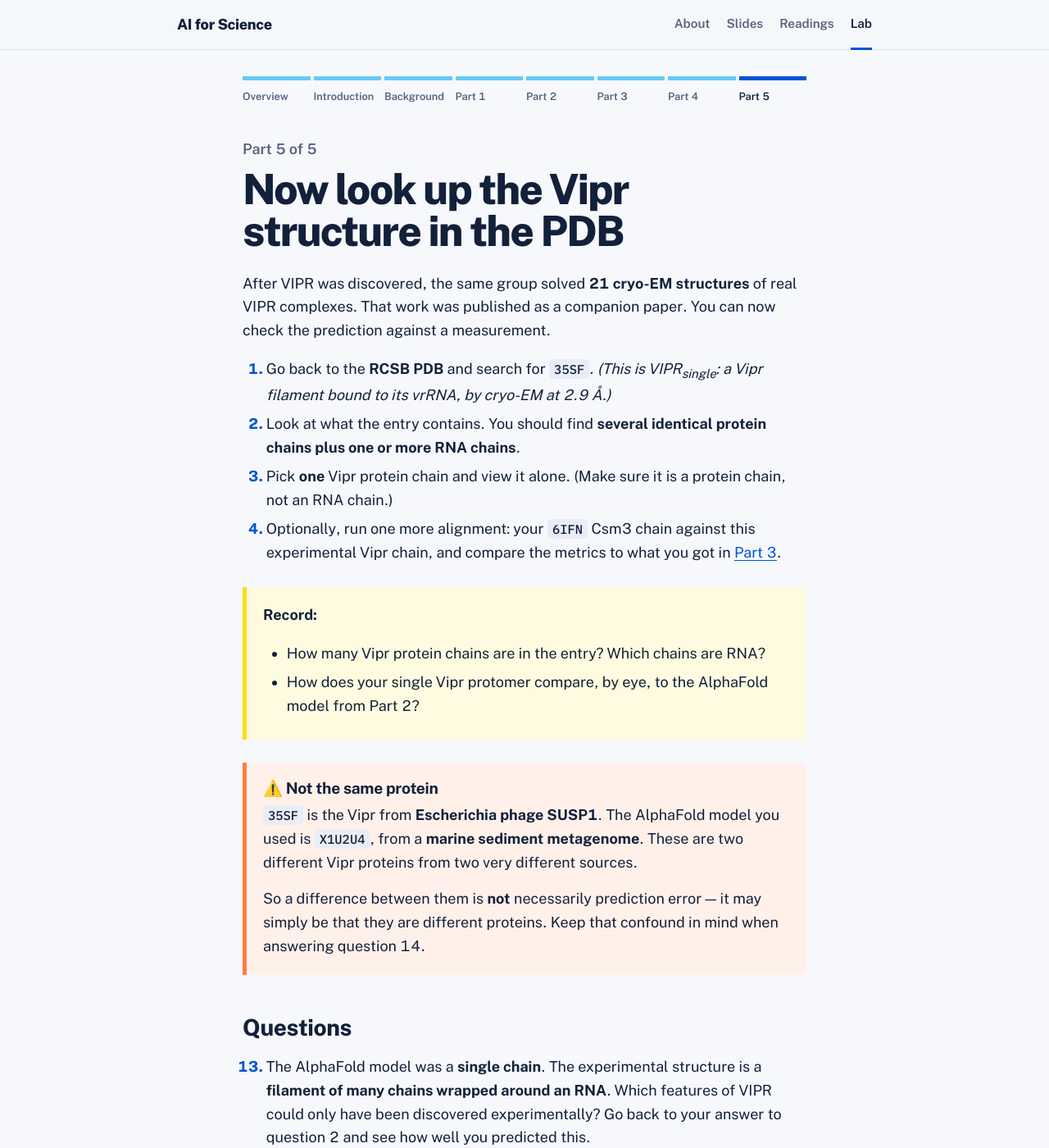
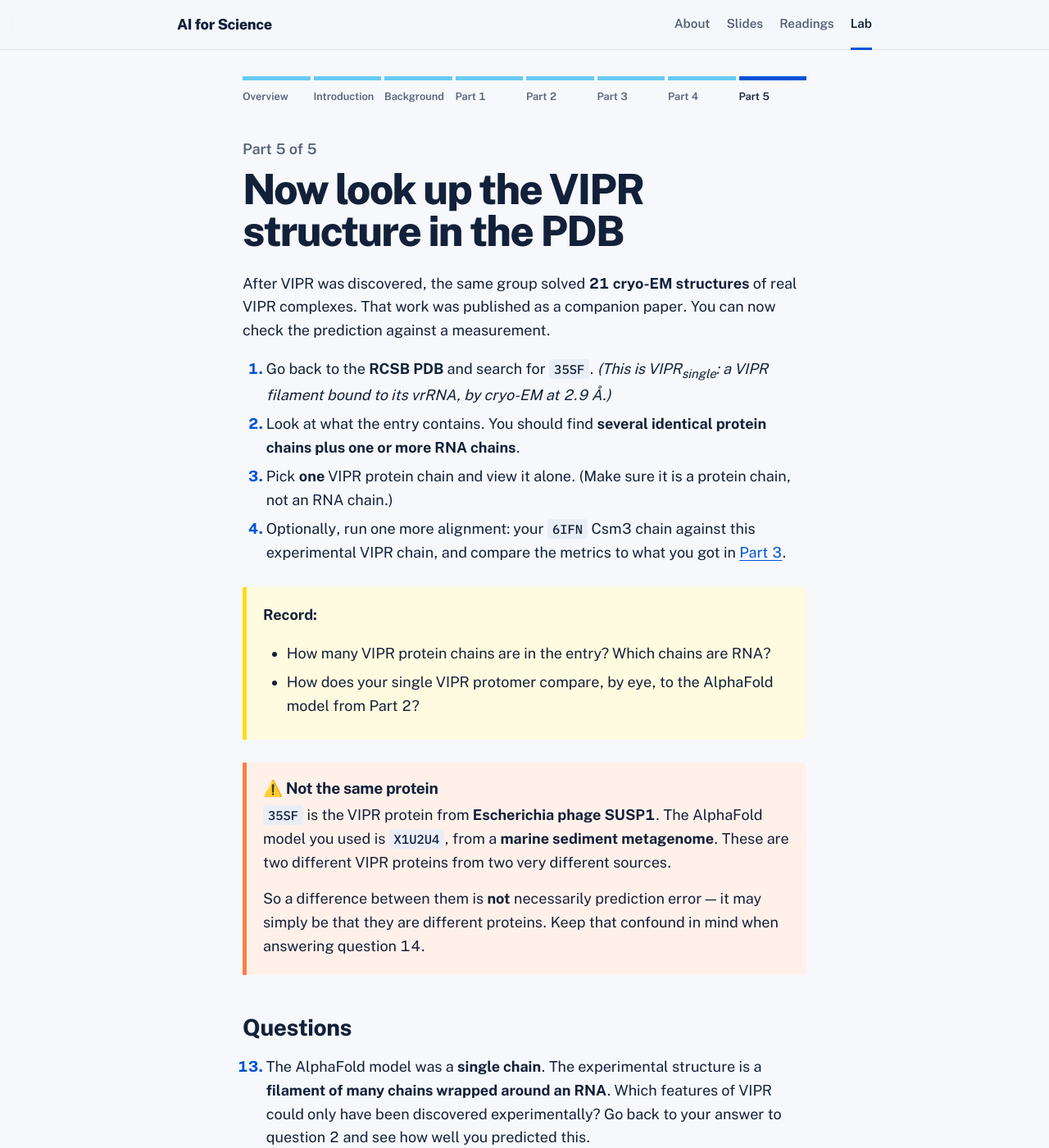
Before and after one commit to DanTurner-Evans/AI-for-science, a Jekyll site: the page built from lab/part-5.md, in a window 1280 px wide and 1400 px high. Shown: the whole window at 82% size. Built offline with Jekyll 4.4.1, drawn with Linux system fonts in a browser that asks for light colours.

Commit message:
Capitalize VIPR throughout the lab pages
Co-Authored-By: Claude Opus 5.5 <noreply@anthropic.com>

```diff
--- a/_data/lab.yml
+++ b/_data/lab.yml
@@ -20,7 +20,7 @@
 - url: /lab/part-2/
   label: Part 2
   short: "2"
-  title: Look up the Vipr protein in AlphaFold
+  title: Look up the VIPR protein in AlphaFold
   summary: Inspect a predicted structure and read its confidence scores.
 - url: /lab/part-3/
   label: Part 3
@@ -35,5 +35,5 @@
 - url: /lab/part-5/
   label: Part 5
   short: "5"
-  title: Now look up the Vipr structure in the PDB
+  title: Now look up the VIPR structure in the PDB
   summary: Check the prediction against the cryo-EM structure solved afterward.
--- a/lab/part-5.md
+++ b/lab/part-5.md
@@ -1,6 +1,6 @@
 ---
 layout: lab
-title: "Part 5: Now look up the Vipr structure in the PDB"
+title: "Part 5: Now look up the VIPR structure in the PDB"
 nav: lab
 permalink: /lab/part-5/
 ---
@@ -10,30 +10,30 @@ real VIPR complexes. That work was published as a companion paper. You can now
 check the prediction against a measurement.
 
 1. Go back to the **RCSB PDB** and search for **`35SF`**.
-   *(This is VIPR<sub>single</sub>: a Vipr filament bound to its vrRNA, by
+   *(This is VIPR<sub>single</sub>: a VIPR filament bound to its vrRNA, by
    cryo-EM at 2.9 Å.)*
 2. Look at what the entry contains. You should find **several identical protein
    chains plus one or more RNA chains**.
-3. Pick **one** Vipr protein chain and view it alone. (Make sure it is a protein
+3. Pick **one** VIPR protein chain and view it alone. (Make sure it is a protein
    chain, not an RNA chain.)
 4. Optionally, run one more alignment: your `6IFN` Csm3 chain against this
-   experimental Vipr chain, and compare the metrics to what you got in
+   experimental VIPR chain, and compare the metrics to what you got in
    [Part 3]({{ '/lab/part-3/' | relative_url }}).
 
 <div class="record" markdown="1">
 
 **Record:**
-- How many Vipr protein chains are in the entry? Which chains are RNA?
-- How does your single Vipr protomer compare, by eye, to the AlphaFold model
+- How many VIPR protein chains are in the entry? Which chains are RNA?
+- How does your single VIPR protomer compare, by eye, to the AlphaFold model
   from Part 2?
 
 </div>
 
 > ### ⚠️ Not the same protein
 >
-> `35SF` is the Vipr from **Escherichia phage SUSP1**. The AlphaFold model you
+> `35SF` is the VIPR protein from **Escherichia phage SUSP1**. The AlphaFold model you
 > used is `X1U2U4`, from a **marine sediment metagenome**. These are two
-> different Vipr proteins from two very different sources.
+> different VIPR proteins from two very different sources.
 >
 > So a difference between them is **not** necessarily prediction error — it may
 > simply be that they are different proteins. Keep that confound in mind when
```
Also changed, not shown: lab/background.md (+4 -3 lines), lab/part-2.md (+1 -1 lines), lab/part-4.md (+3 -3 lines).
